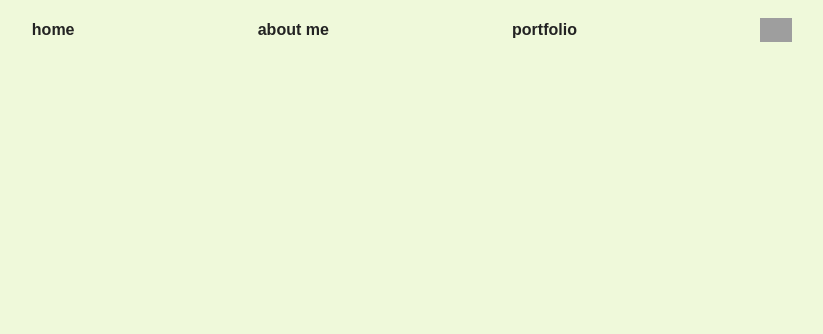
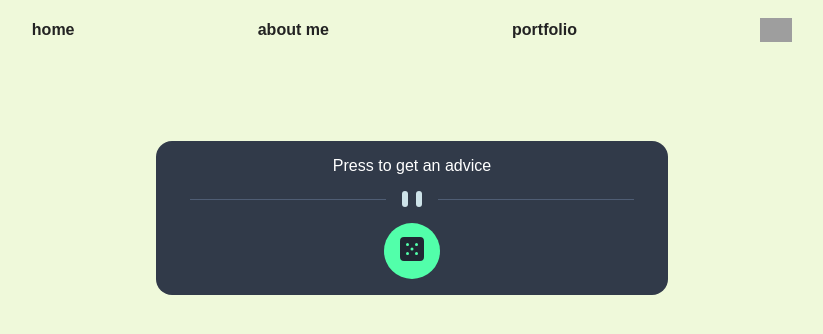
Before and after one commit to Laur017/Portfolio_LP, a React (Vite) app in the folder client/: page /project7 in a window 1280 px wide. Shown: the top 334 px of the page, without its empty margins (228-1051 px from the left). Built offline with nearby package versions, Linux system fonts and the light colour scheme; grey boxes are pictures that could not be loaded; a web font is replaced by a local one.

Commit message:
Project 7

```diff
--- a/client/src/App.jsx
+++ b/client/src/App.jsx
@@ -8,6 +8,7 @@ import Project3 from './components/3rdProject/Project3'
 import Project4 from './components/4thProject/Project4'
 import Project5 from './components/5thProject/Project5'
 import Project6 from './components/6thProject/Project6'
+import Project7 from './components/7thProject/Project7'
 
 function App() {
 
@@ -23,6 +24,7 @@ function App() {
         <Route path='/project4' element={<Project4 />} />
         <Route path='/project5' element={<Project5 />} />
         <Route path='/project6' element={<Project6 />} />
+        <Route path='/project7' element={<Project7 />} />
       </Routes>
    </div>
   )
--- /dev/null
+++ b/client/src/components/7thProject/Project7.tsx
@@ -0,0 +1,30 @@
+import React, { useEffect, useState } from 'react'
+import Dice from './img/icon-dice.svg'
+import Divider from './img/pattern-divider-desktop.svg'
+
+export default function Project7() {
+    const [data, setData] = useState<any>({})
+
+    const handleAdvice = () => {
+        fetch('https://api.adviceslip.com/advice')
+            .then(res => res.json())
+            .then(data => setData(data.slip))
+    }
+
+    // useEffect(() => {
+    //     handleAdvice()
+    // }, [])
+
+    return (
+        <div className='pr7-main-div'>
+            {data.id ? (
+                <>
+                    <h5>ADVICE #{data.id}</h5>
+                    <h3>"{data.advice}"</h3>
+                </>
+            ): <>Press to get an advice</>}
+            <img src={Divider} />
+            <button onClick={handleAdvice}><img src={Dice} /></button>
+        </div>
+    )
+}
--- a/client/src/components/ProjectsPage/Projects.jsx
+++ b/client/src/components/ProjectsPage/Projects.jsx
@@ -12,6 +12,8 @@ export default function Projects() {
         <button onClick={()=> navigate('/project4')}>Project 4</button>
         <button onClick={()=> navigate('/project5')}>Project 5</button>
         <button onClick={()=> navigate('/project6')}>Project 6</button>
+        <button onClick={()=> navigate('/project7')}>Project 7</button>
+        <button onClick={()=> navigate('/project8')}>Project 8</button>
     </div>
   )
 }
--- a/client/src/index.css
+++ b/client/src/index.css
@@ -1038,3 +1038,40 @@ nav > h4 {
   width: 1rem;
   cursor: pointer;
 }
+
+/*
+* Project 7 Page
+*/
+
+.pr7-main-div{
+  width: 30rem;
+  display: flex;
+  flex-direction: column;
+  justify-content: center;
+  align-items: center;
+  gap: 1rem;
+  text-align: center;
+  background-color: #313a49;
+  color: white;
+  padding: 1rem;
+  border-radius: 1rem;
+  margin-inline: auto;
+  position: relative;
+}
+
+.pr7-main-div button {
+  background-color: #52ffaa;
+  border: none;
+  border-radius: 50%;
+  width: 3.5rem;
+  height: 3.5rem;
+}
+
+.pr7-main-div button:hover {
+  box-shadow: 0px 0px 10px 2px #52ffaa;
+  opacity: 0.95;
+}
+
+.pr7-main-div h5 {
+  color: #52ffaa;
+}
```
Also changed, not shown: client/src/components/7thProject/img/icon-dice.svg (added), client/src/components/7thProject/img/pattern-divider-desktop.svg (added).
